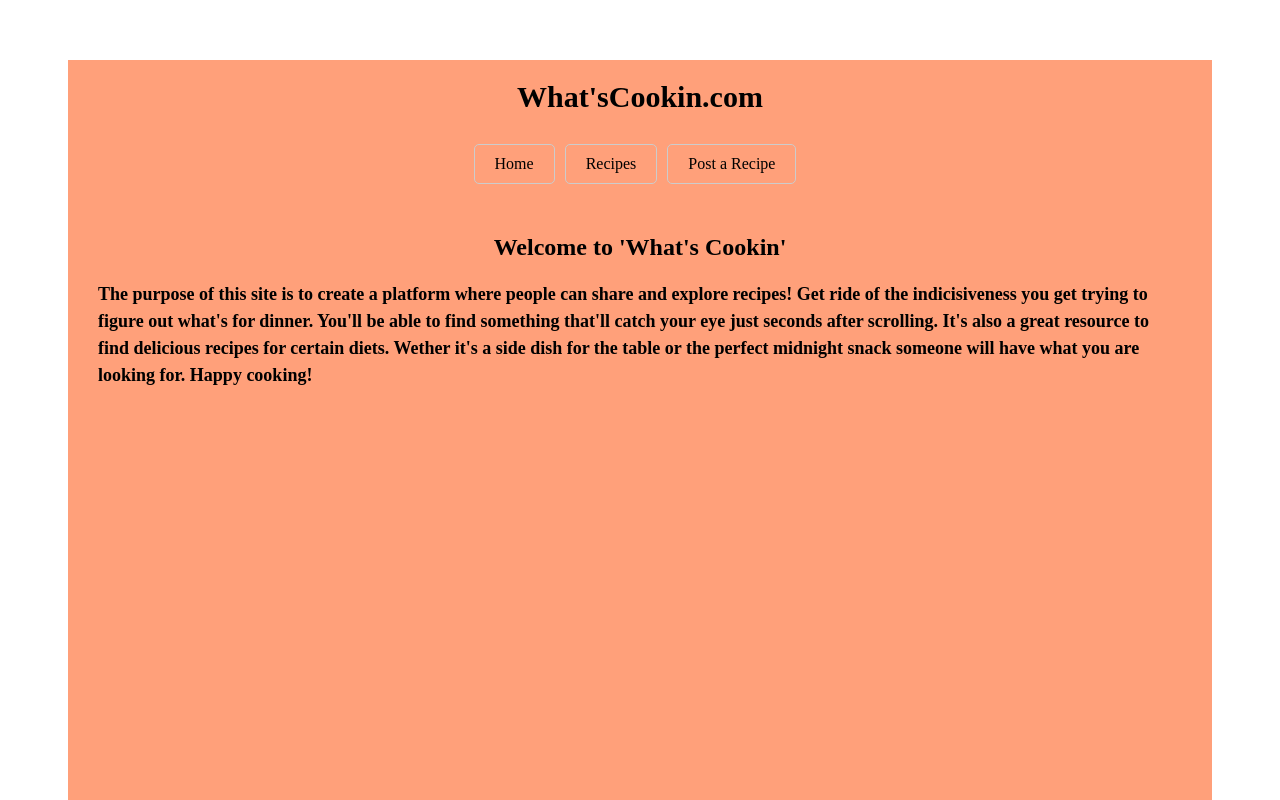
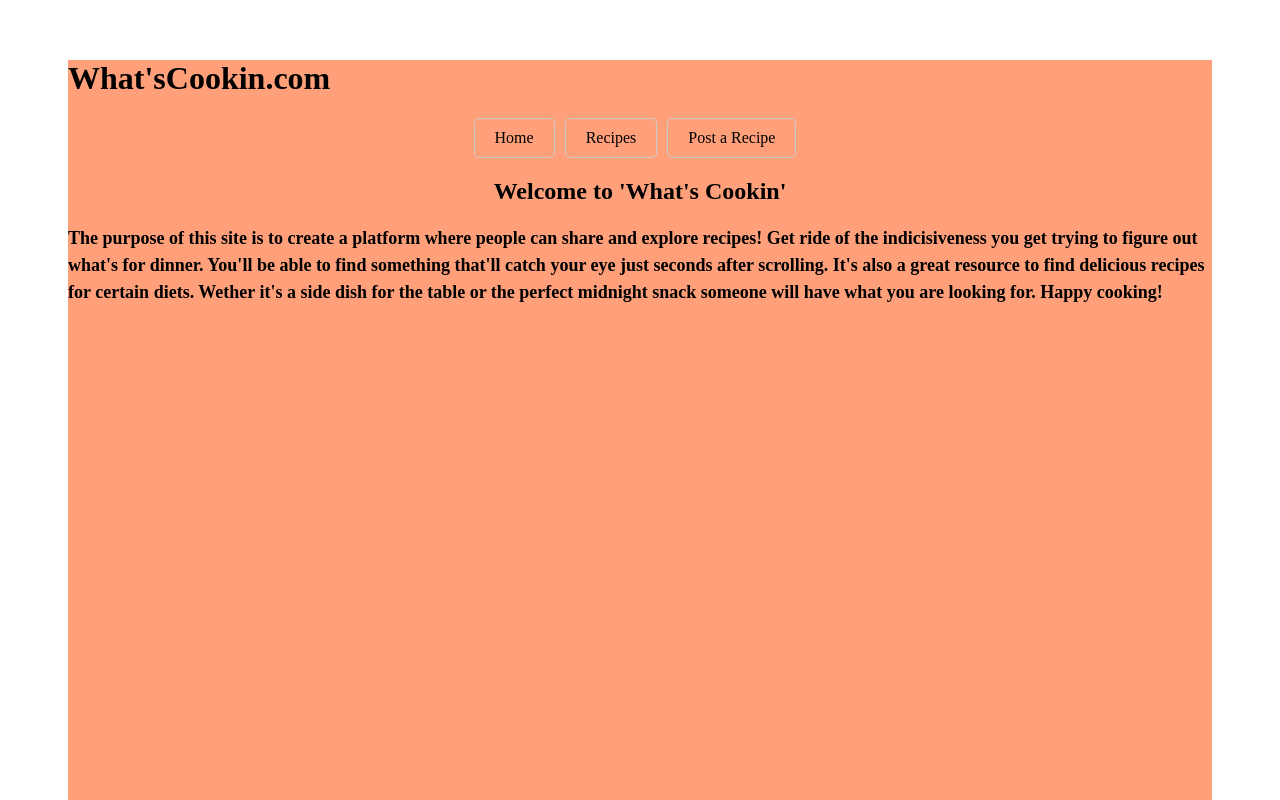
Before and after one commit to Dmedi99/Phase-2-Project, a React (Create React App) app: page / in a window 1280 px wide. Shown: the top 800 px of the page. Built offline with nearby package versions, Linux system fonts and the light colour scheme.

Commit message:
added classnames to the JSX elements to syle in the css file

```diff
--- a/src/components/App.js
+++ b/src/components/App.js
@@ -6,20 +6,17 @@ import Home from "./Home"
 import RecipeList from "./RecipeList"
 import RecipeForm from "./RecipeForm"
 
-
-
-
 function App() {
   return (
     <div className="app-container">
       {/* Main title */}
-      <h1 className="title">What'sCookin.com</h1>
+      <h1 className="app-title">What'sCookin.com</h1>
 
       {/* Navigation bar */}
-      <NavBar className="navbar" />
+      <NavBar className="app-nav-bar" />
 
       {/* Content container with routing */}
-      <div className="content-container">
+      <div className="app-content">
         {/* Switch component for rendering routes*/}
         <Switch>
 
@@ -27,7 +24,6 @@ function App() {
           <Route exact path="/">
             <Home />
           </Route>
-        </Switch>
 
           {/* RecipeList route */}
           <Route exact path="/recipes">
@@ -38,6 +34,7 @@ function App() {
           <Route exact path="/recipeform">
             <RecipeForm />
           </Route>
+        </Switch>
       </div>
     </div>
   );
```
Lines whose indentation alone changed are shown as unchanged.
